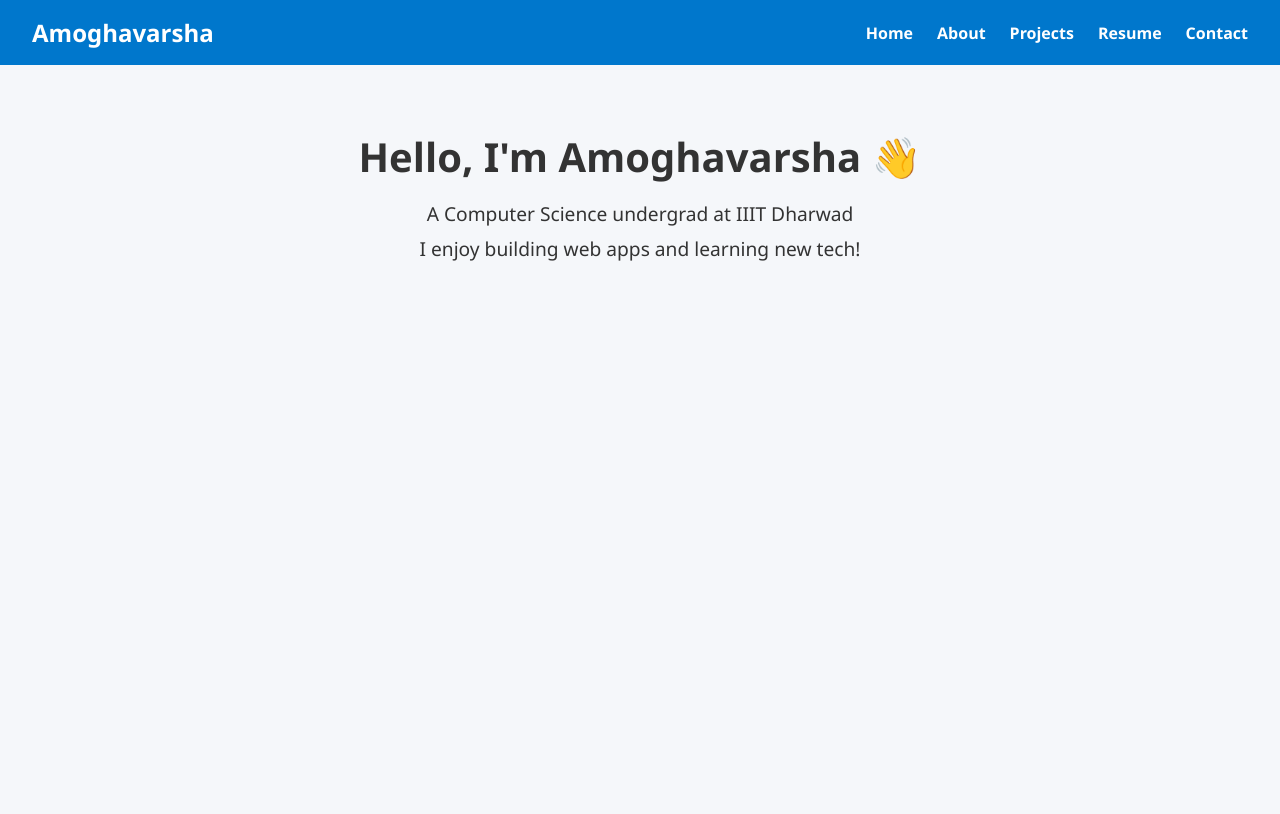
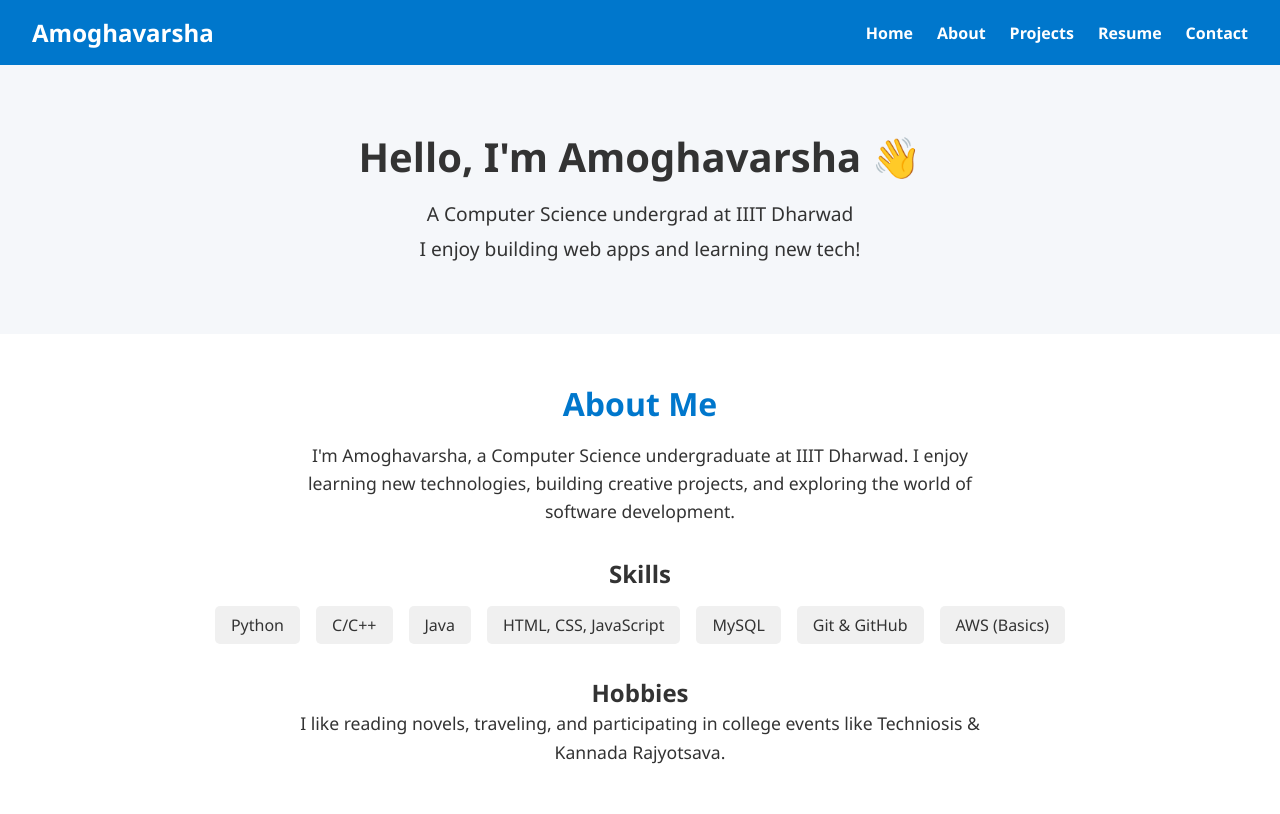
Before and after one commit to Amogha04/my-portfolio, a plain HTML site: page index.html in a window 1280 px wide. Drawn offline with Linux system fonts and the light colour scheme.

Commit message:
Added About Me section with skills and hobbies

```diff
--- a/index.html
+++ b/index.html
@@ -28,7 +28,30 @@
       <p>I enjoy building web apps and learning new tech!</p>
     </div>
   </section>
+  <!-- About Section -->
+<section id="about" class="about">
+  <div class="container">
+    <h2>About Me</h2>
+    <p>
+      I'm Amoghavarsha, a Computer Science undergraduate at IIIT Dharwad.
+      I enjoy learning new technologies, building creative projects, and exploring the world of software development.
+    </p>
 
-  <!-- About section will go here -->
+    <h3>Skills</h3>
+    <ul class="skills-list">
+      <li>Python</li>
+      <li>C/C++</li>
+      <li>Java</li>
+      <li>HTML, CSS, JavaScript</li>
+      <li>MySQL</li>
+      <li>Git & GitHub</li>
+      <li>AWS (Basics)</li>
+    </ul>
+
+    <h3>Hobbies</h3>
+    <p>I like reading novels, traveling, and participating in college events like Techniosis & Kannada Rajyotsava.</p>
+  </div>
+</section>
+
 </body>
 </html>
--- a/style/style.css
+++ b/style/style.css
@@ -56,3 +56,44 @@ nav {
   font-size: 1.2rem;
   margin-bottom: 0.5rem;
 }
+.about {
+  background-color: #ffffff;
+  padding: 3rem 2rem;
+  text-align: center;
+}
+
+.about h2 {
+  font-size: 2rem;
+  color: #0077cc;
+  margin-bottom: 1rem;
+}
+
+.about h3 {
+  font-size: 1.5rem;
+  margin-top: 2rem;
+  color: #333;
+}
+
+.about p {
+  font-size: 1.1rem;
+  max-width: 700px;
+  margin: 0 auto;
+  line-height: 1.6;
+}
+
+.skills-list {
+  list-style: none;
+  padding: 0;
+  display: flex;
+  flex-wrap: wrap;
+  justify-content: center;
+  gap: 1rem;
+  margin-top: 1rem;
+}
+
+.skills-list li {
+  background-color: #f0f0f0;
+  padding: 0.5rem 1rem;
+  border-radius: 5px;
+  font-weight: 500;
+}
```
